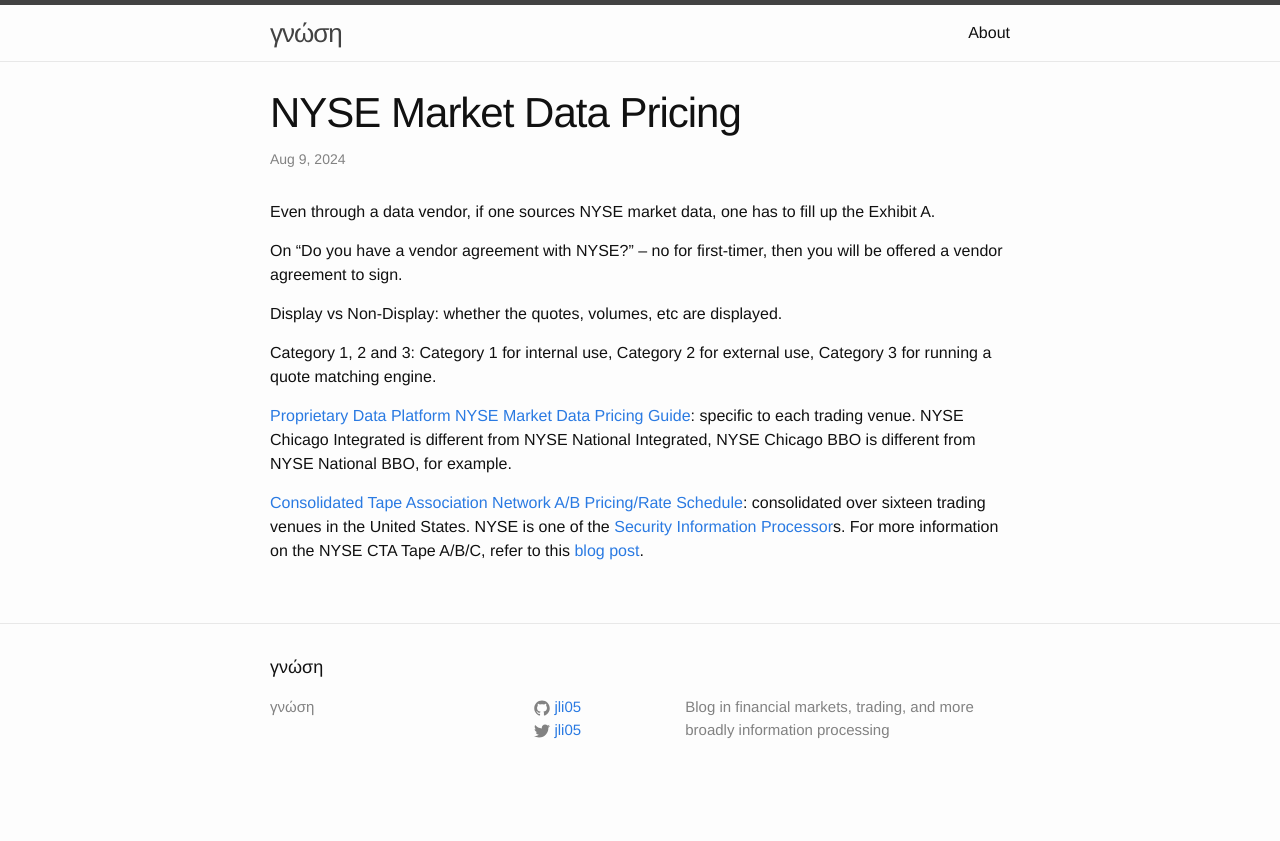
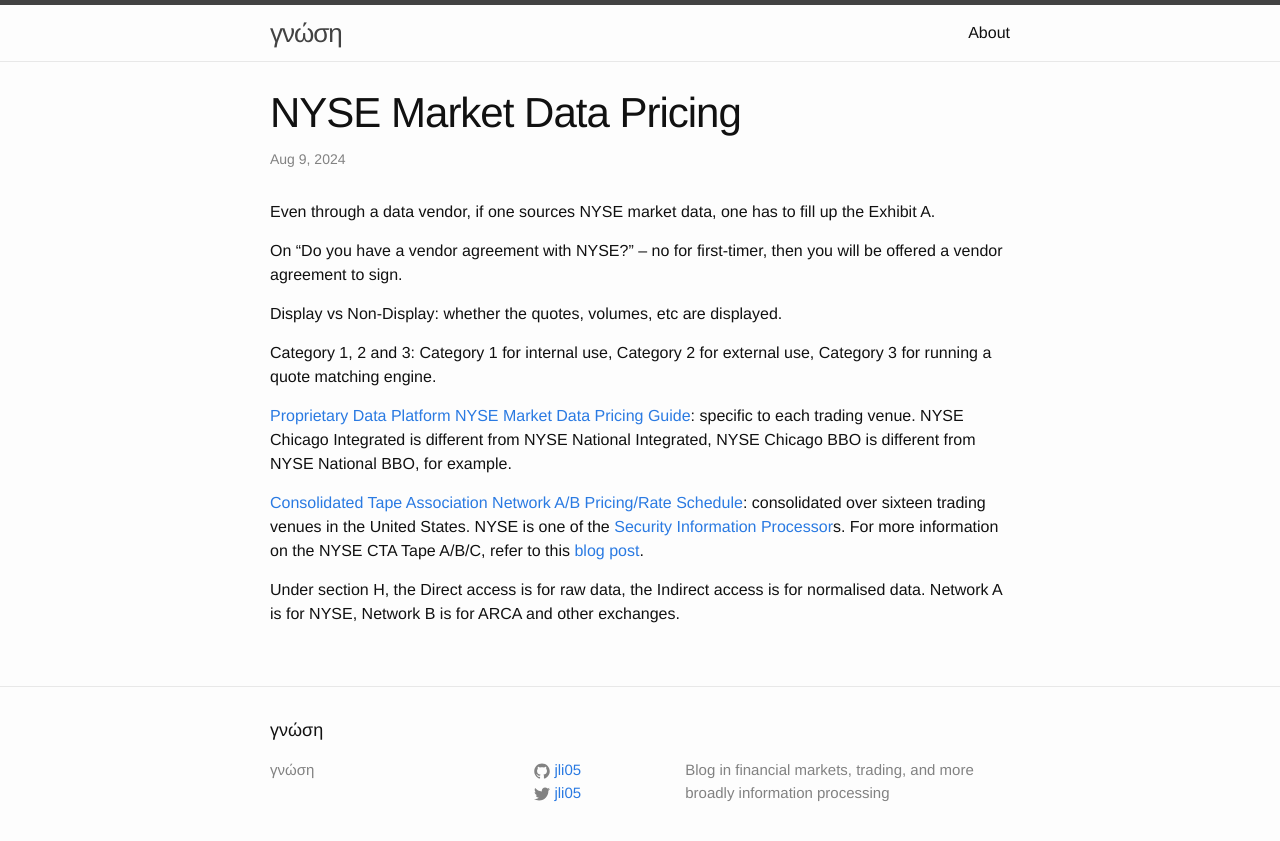
Before and after one commit to jli05/jli05.github.io, a Jekyll site: the page built from _posts/2024-08-09-NYSE-Market-Data-Pricing.md, in a window 1280 px wide. Shown: the top 841 px of the page. Built offline with Jekyll 4.4.1, drawn with Linux system fonts in a browser that asks for light colours.

Commit message:
add note on the consolidated feed pricing

```diff
--- a/_posts/2024-08-09-NYSE-Market-Data-Pricing.md
+++ b/_posts/2024-08-09-NYSE-Market-Data-Pricing.md
@@ -14,3 +14,5 @@
 [Proprietary Data Platform NYSE Market Data Pricing Guide](https://www.nyse.com/publicdocs/nyse/data/NYSE_Market_Data_Pricing.pdf): specific to each trading venue. NYSE Chicago Integrated is different from NYSE National Integrated, NYSE Chicago BBO is different from NYSE National BBO, for example.
 
 [Consolidated Tape Association Network A/B Pricing/Rate Schedule](https://www.ctaplan.com/publicdocs/ctaplan/Schedule_of_Market_Data_Charges.pdf): consolidated over sixteen trading venues in the United States. NYSE is one of the [Security Information Processor](https://en.wikipedia.org/wiki/Securities_Information_Processor)s. For more information on the NYSE CTA Tape A/B/C, refer to this [blog post](https://intrinio.com/blog/understanding-nyse-cta-tapes-a-b-and-c).
+
+Under section H, the Direct access is for raw data, the Indirect access is for normalised data. Network A is for NYSE, Network B is for ARCA and other exchanges.
```
